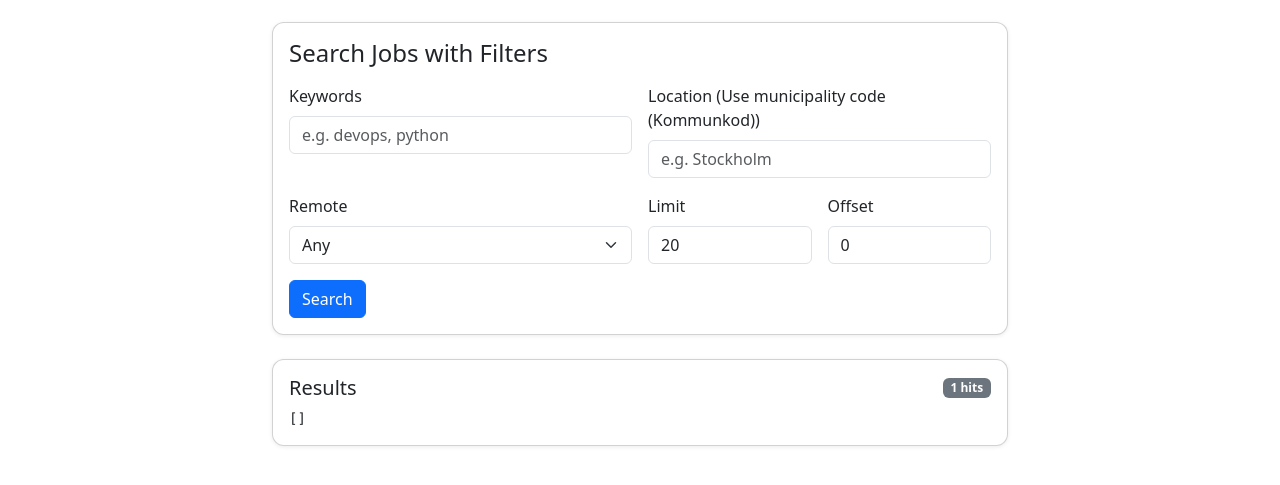
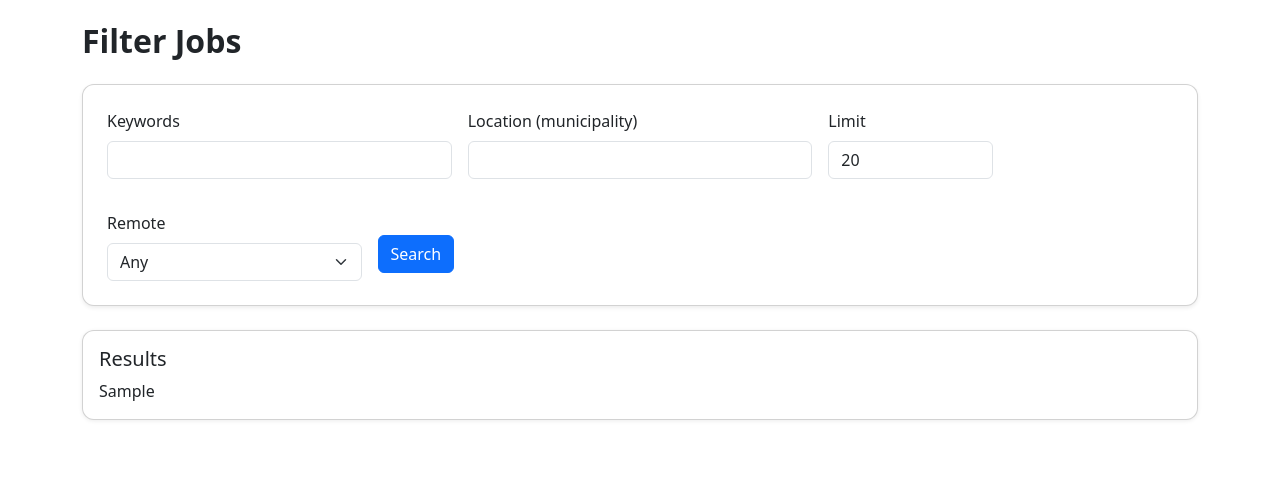
Before and after one commit to SamKian0007/devops-jobx-notifier, a Flask app: template application/templates/jobs_filter.html in a window 1280 px wide. Shown: the part 74-559 px from the top of the page. Run offline with Flask 3, Linux system fonts and the light colour scheme; the template is opened without the code that fills it: most values are stand-ins (such as "Sample title", 1, 10 or a date in 2020); some libraries are stand-ins or nearby versions.

Commit message:
added a new link to new endpoint for filter and a new page for filtering the whole database... and visually fixing layout of boxes inside login endpoint

```diff
--- a/application/app.py
+++ b/application/app.py
@@ -1,19 +1,22 @@
+# search_with_filters.py
 from flask import Flask, render_template, session, url_for, redirect, request
 from dotenv import load_dotenv
-import os
 
 from application.jobs_dataframe import devops_jobs_dataframe
 from application.dataframe_plot import jobs_devops_plot
 from application.dataframe_devops import jobs_devops_formated
+from application.search_with_filters import bp as filters_bp
 from application.notify import send_devops_jobs_update
-from application.login import bp as auth_bp  # NEW
+from application.login import bp as auth_bp
+import os
 
 load_dotenv()
 
 app = Flask(__name__)
 # needed for session/flash
 app.secret_key = os.getenv("SECRET_KEY", "change-me")
-app.register_blueprint(auth_bp)  # NEW
+app.register_blueprint(auth_bp)
+app.register_blueprint(filters_bp)
 
 
 @app.get("/")
@@ -28,24 +31,9 @@
     return render_template("login.html", title="login", header="Job Explorer !")
 
 
-@app.post("/jobs/filter")
-def jobs_filter_post():
-    # Collect form data
-    user_posts = request.form.to_dict(flat=True)
-    params = get_params_from_user_posts(user_posts)
-    results = []
-    try:
-        results = fetch_jobs_with_filters(params)
-    except Exception as e:
-        # Minimal error handling: show empty results; in a fuller app, use flash/alerts
-        results = []
-    return render_template(
-        "jobs_filter.html",
-        title="Job Filter",
-        header="Filter Jobs",
-        results=results,
-        params=params,
-    )
+@app.get("/jobs/filter")
+def jobs_filter():
+    return render_template("jobs_filter.html", title="Filter Jobs", header="Filter Jobs")
 
 
 @app.get("/jobs/devops")
--- a/application/login.py
+++ b/application/login.py
@@ -1,3 +1,6 @@
+# login.py
+
+
 import os
 from flask import Blueprint, request, redirect, url_for, flash, session
 from dotenv import load_dotenv
@@ -23,7 +26,6 @@
         return redirect(url_for("home"))
 
 
-
 @bp.get("/logout")
 def logout():
     session.pop("logged_in", None)
--- a/application/templates/jobs_filter.html
+++ b/application/templates/jobs_filter.html
@@ -1,61 +1,43 @@
 {% extends "layout.html" %}
 
 {% block content %}
-<div class="row">
-	<div class="col-lg-8 mx-auto">
-		<div class="card mb-4">
-			<div class="card-body">
-				<h2 class="h4 mb-3">Search Jobs with Filters</h2>
-				<form method="post" action="{{ url_for('jobs_filter') }}" class="row g-3">
-					<div class="col-md-6">
-						<label for="keywords" class="form-label">Keywords</label>
-						<input type="text" class="form-control" id="keywords" name="keywords" placeholder="e.g. devops, python" value="{{ (request.form.keywords or '') if request.form else '' }}">
+<h2 class="fw-bold mb-4">Filter Jobs</h2>
+
+<form method="get" action="{{ url_for('jobs_filter') }}" class="card p-4 mb-4 shadow-sm">
+  <div class="row g-3 align-items-end">
+    <div class="col-md-4">
+      <label class="form-label">Keywords</label>
+      <input type="text" class="form-control" name="keyword" value="{{ request.args.get('keyword', '') }}">
     </div>
-
-					<div class="col-md-6">
-						<label for="location" class="form-label">Location (Use municipality code (Kommunkod))</label>
-						<input type="text" class="form-control" id="location" name="location" placeholder="e.g. Stockholm" value="{{ (request.form.location or '') if request.form else '' }}">
+    <div class="col-md-4">
+      <label class="form-label">Location (municipality)</label>
+      <input type="text" class="form-control" name="location" value="{{ request.args.get('location', '') }}">
     </div>
-
-					<div class="col-md-6">
-						<label for="remote" class="form-label">Remote</label>
-						<select class="form-select" id="remote" name="remote">
-							<option value="">Any</option>
-							<option value="Yes" {% if request.form and request.form.get('remote')=='Yes' %}selected{% endif %}>Yes</option>
-							<option value="No" {% if request.form and request.form.get('remote')=='No' %}selected{% endif %}>No</option>
-						</select>
-					</div>
-
-					<div class="col-md-3">
-						<label for="limit" class="form-label">Limit</label>
-						<input type="number" class="form-control" id="limit" name="limit" min="1" max="100" value="{{ (request.form.limit or 20) if request.form else 20 }}">
-					</div>
-
-					<div class="col-md-3">
-						<label for="offset" class="form-label">Offset</label>
-						<input type="number" class="form-control" id="offset" name="offset" min="0" value="{{ (request.form.offset or 0) if request.form else 0 }}">
-					</div>
-
-					<div class="col-12">
-						<button type="submit" class="btn btn-primary">Search</button>
-					</div>
-				</form>
+    <div class="col-md-2">
+      <label class="form-label">Limit</label>
+      <input type="number" class="form-control" name="limit" value="{{ request.args.get('limit', 20) }}">
     </div>
   </div>
 
-		{% if results is defined %}
-		<div class="card">
-			<div class="card-body">
-				<div class="d-flex justify-content-between align-items-center mb-2">
-					<h3 class="h5 mb-0">Results</h3>
-					<span class="badge text-bg-secondary">{{ results|length }} hits</span>
+  <div class="row g-3 mt-3">
+    <div class="col-md-3">
+      <label class="form-label">Remote</label>
+      <select class="form-select" name="remote">
+        <option value="">Any</option>
+        <option value="true" {% if request.args.get('remote') == 'true' %}selected{% endif %}>Yes</option>
+        <option value="false" {% if request.args.get('remote') == 'false' %}selected{% endif %}>No</option>
+      </select>
     </div>
-
-				<!-- Simple raw view to keep implementation robust against API changes -->
-				<pre class="mb-0" style="white-space: pre-wrap; word-break: break-word; max-height: 60vh; overflow: auto;">{{ results | tojson(indent=2) }}</pre>
+    <div class="col-md-3">
+      <button type="submit" class="btn btn-primary mt-4">Search</button>
     </div>
   </div>
+</form>
+
+{% if table_html %}
+  <div class="card p-3">
+    <h5>Results</h5>
+    {{ table_html|safe }}
+  </div>
 {% endif %}
-	</div>
-</div>
 {% endblock %}
```
Also changed, not shown: application/search_with_filters.py (added, +41 -0 lines), application/templates/login.html (+14 -6 lines). Lines whose indentation alone changed are shown as unchanged.
